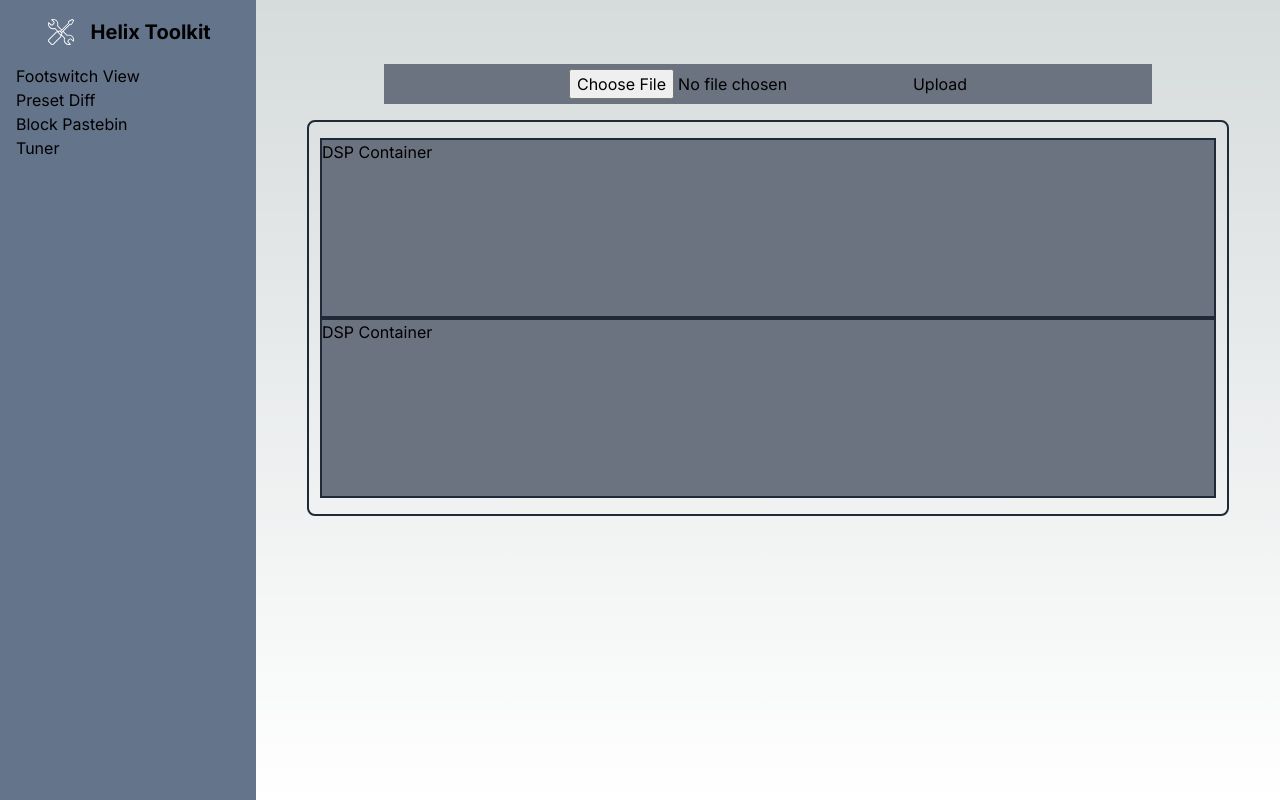
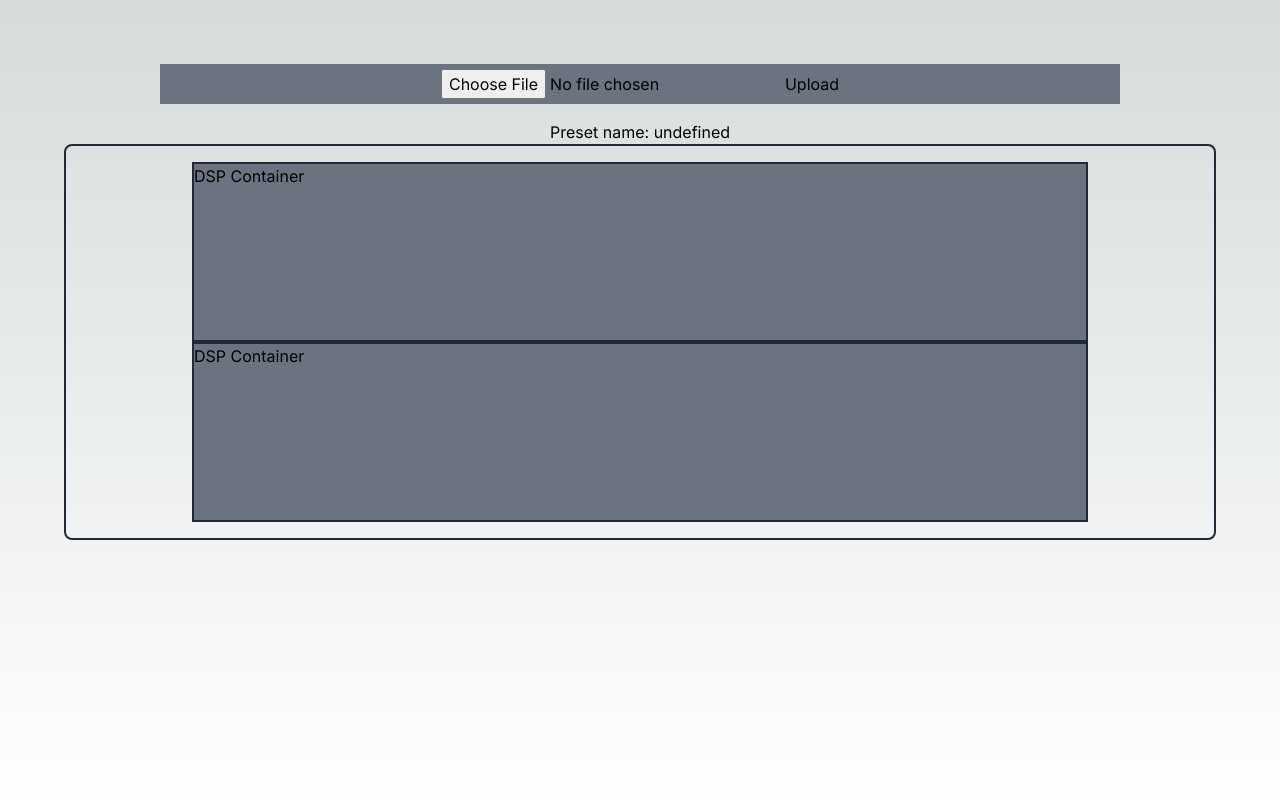
Before and after one commit to carlo-bruno/helix-toolkit, a Next.js app: page / in a window 1280 px wide. Built offline with nearby package versions, Linux system fonts and the light colour scheme.

Commit message:
✔️ Init setup of Zustand store, refactor parser util, fix hydration error

```diff
--- a/src/app/layout.tsx
+++ b/src/app/layout.tsx
@@ -21,8 +21,11 @@ export default function RootLayout({
 }>) {
   return (
     <html lang="en">
-      <body className={` ${inter.className} flex flex-row`}>
-        <SideBar />
+      <body
+        className={` ${inter.className} flex flex-row`}
+        suppressHydrationWarning
+      >
+        {/* <SideBar /> */}
         {children}
       </body>
     </html>
--- a/src/app/page.tsx
+++ b/src/app/page.tsx
@@ -1,15 +1,27 @@
 "use client";
 
+import { type FormEvent } from "react";
 import PresetViewer from "@/components/Helix/PresetViewer";
+import { usePresetStore } from "@/store/presetStore";
 import { parseHlxFile } from "@/utils/utils";
 
 export default function Home() {
+  const { preset, setPreset } = usePresetStore((state) => state);
+
+  const handleFormSubmit = async (e: FormEvent) => {
+    e.preventDefault();
+    const file = (e.target as HTMLFormElement).fileInput.files[0];
+
+    const presetObject = await parseHlxFile(file);
+    setPreset(presetObject);
+  };
+
   return (
     <main className="flex min-h-screen flex-col items-center py-12 w-full">
       <form
         className="h-10 w-3/4 flex flex-row items-center justify-center m-4 bg-gray-500"
         action=""
-        onSubmit={parseHlxFile}
+        onSubmit={handleFormSubmit}
       >
         <input
           type="file"
@@ -20,6 +32,7 @@ export default function Home() {
         />
         <button type="submit">Upload</button>
       </form>
+      <h2>{preset ? `Preset name: ${preset.presetName}` : ""}</h2>
       <PresetViewer />
     </main>
   );
--- /dev/null
+++ b/src/store/presetStore.ts
@@ -0,0 +1,18 @@
+import { create } from "zustand";
+
+export interface Preset {
+  presetName: string;
+  dsp0: any;
+}
+
+interface PresetState {
+  preset: Preset;
+  setPreset: (preset: Preset) => void;
+}
+
+export const usePresetStore = create<PresetState>()(
+  (set) => ({
+    preset: {} as Preset,
+    setPreset: (preset: Preset) => set(() => ({ preset })),
+  })
+);
--- a/src/utils/utils.ts
+++ b/src/utils/utils.ts
@@ -1,28 +1,33 @@
-import type { FormEvent } from "react";
+import { type Preset } from "@/store/presetStore";
 
-export const parseHlxFile = (e: FormEvent) => {
-  e.preventDefault();
-  const file = (e.target as HTMLFormElement).fileInput.files[0];
+export const parseHlxFile = (file: File): Promise<Preset> => {
+  const reader = new FileReader();
 
-  const reader = new FileReader();
+  return new Promise((resolve, reject) => {
+    reader.onerror = () => {
+      reader.abort();
+      reject(reader.error);
+    };
+
     reader.onload = (e) => {
       const text = e.target!.result;
       const presetObject = JSON.parse(text as string);
-    console.log(presetObject);
 
-    const patchName = presetObject.data.meta.name;
+      // Destructuring the data
+      const presetName = presetObject.data.meta.name;
       const dsp0 = getBlocksFromDSP(presetObject.data.tone.dsp0);
       // const dsp1 = getBlocksFromDSP(presetObject.data.tone.dsp1);
 
       dsp0.topology = presetObject.data.tone.global["@topology0"] || "";
       // dsp1.topology = presetObject.data.tone.global["@topology1"] || "";
 
-    console.log({ patchName, dsp0 });
       // TODO: DSP 1
       // TODO: Snapshots
       // TODO: Footswitches
+      resolve({ presetName, dsp0 });
     };
     reader.readAsText(file);
+  });
 };
 
 const getBlocksFromDSP = (dsp: any): ParsedDSP => {
```
Also changed, not shown: 1 other file (tests, documents, lock files or other folders). Lines whose indentation alone changed are shown as unchanged.
